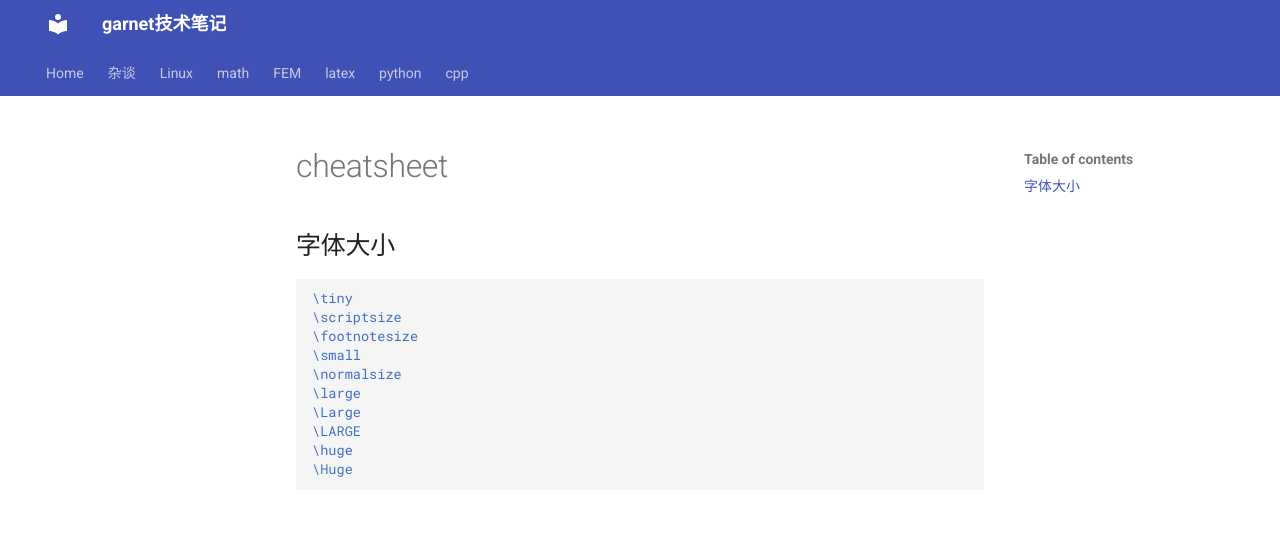
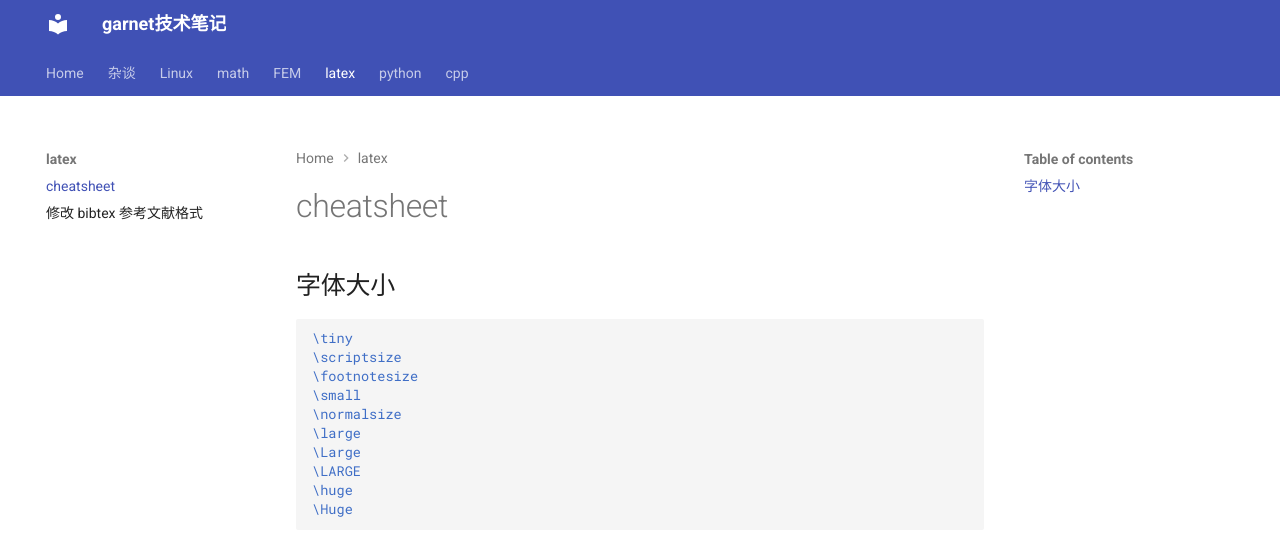
Before and after one commit to ymma98/technotes, an MkDocs documentation site: the page built from docs/latex/cheatsheet.md, in a window 1280 px wide. Shown: the top 556 px of the page. Built offline with MkDocs 1.6.1 and Material for MkDocs 9.7.7, drawn with Linux system fonts in a browser that asks for light colours.

Commit message:
Update mkdocs.yml

```diff
--- a/mkdocs.yml
+++ b/mkdocs.yml
@@ -16,6 +16,7 @@ nav:
   - FEM:
     - 科学计算准则与协议: FEM/科学计算准则与协议.md
   - latex:
+    - cheatsheet: latex/cheatsheet.md
     - 修改 bibtex 参考文献格式: latex/修改 bibtex 参考文献格式.md
   - python:
       - pdb: python/pdb.md
```
